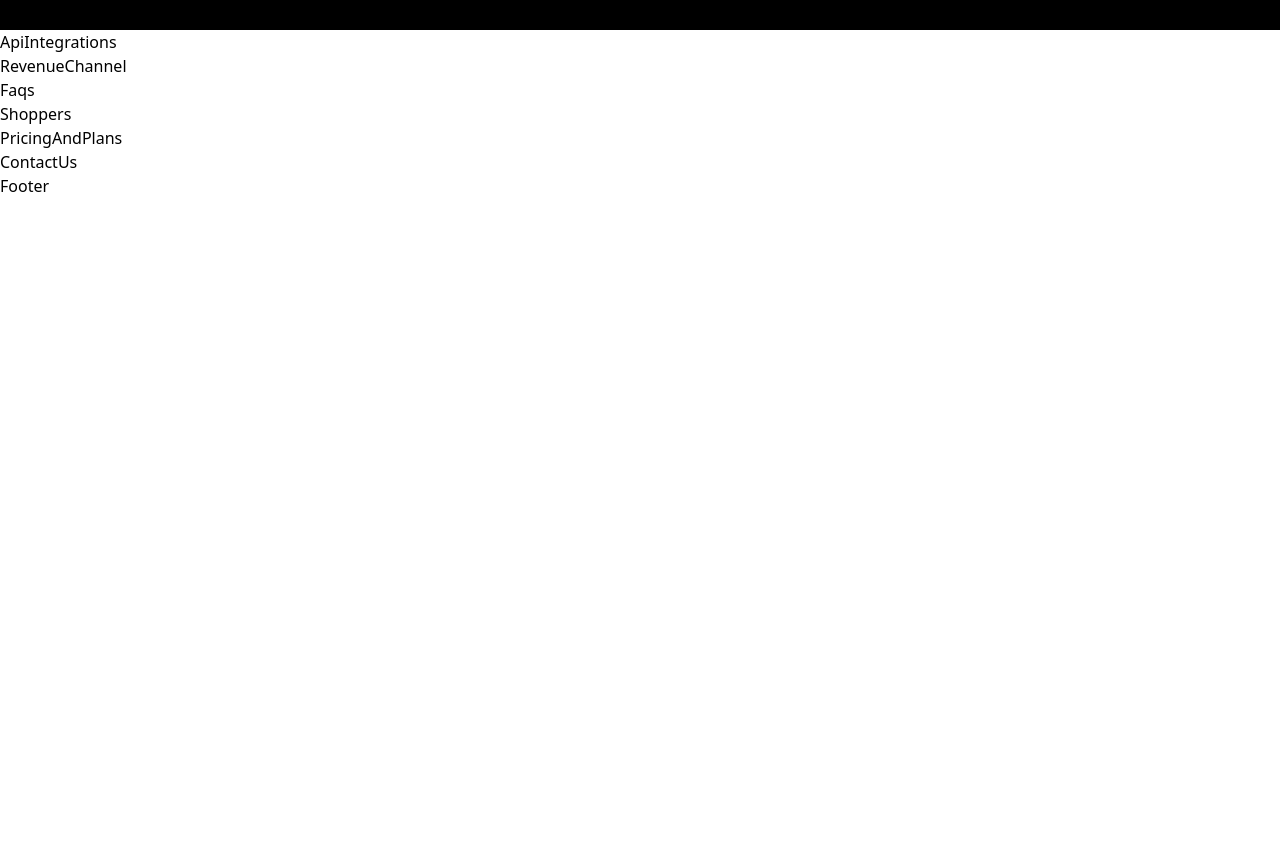
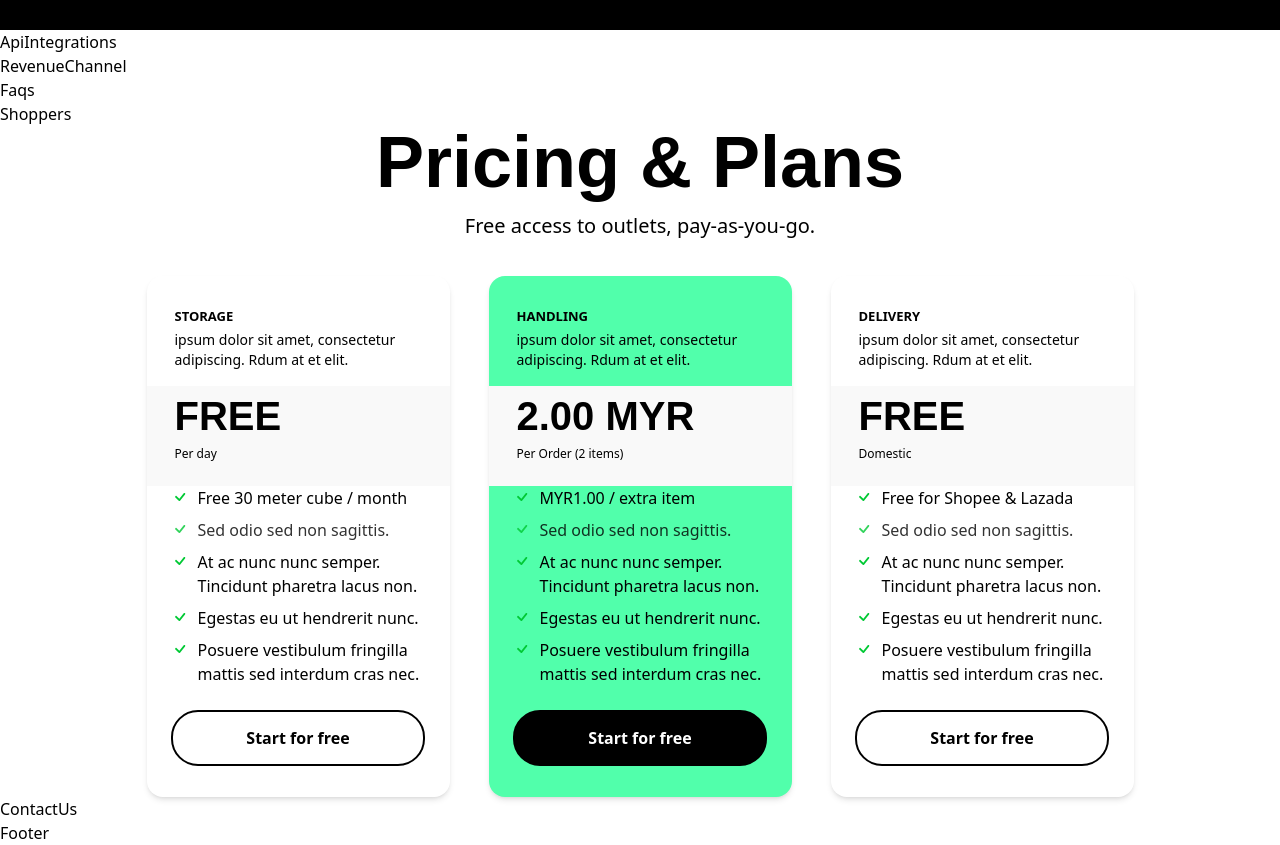
Before and after one commit to AnjaliChandaRC/allsome-next, a Next.js app: page / in a window 1280 px wide. Shown: the part 1680-2525 px from the top of the page. Before the commit the page ends 1878 px from the top, so only its background shows below. Built offline with nearby package versions, Linux system fonts and the light colour scheme.

Commit message:
add pricing table

```diff
--- a/src/app/components/PricingAndPlans.jsx
+++ b/src/app/components/PricingAndPlans.jsx
@@ -1,8 +1,84 @@
 import React from 'react'
+import CustomButton from './common/CustomButton';
+import CustomHeading from './common/CustomHeading';
+import CustomDescription from './common/CustomDescription';
+
+const PRICING_DATA_LIST = [
+  {
+    title: "Storage",
+    description: "ipsum dolor sit amet, consectetur adipiscing. Rdum at et elit.",
+    price: "FREE",
+    period: "Per day",
+    features: [
+      "Free 30 meter cube / month",
+      "Sed odio sed non sagittis.",
+      "At ac nunc nunc semper. Tincidunt pharetra lacus non.",
+      "Egestas eu ut hendrerit nunc.",
+      "Posuere vestibulum fringilla mattis sed interdum cras nec.",
+    ],
+  },
+  {
+    title: "Handling",
+    description: "ipsum dolor sit amet, consectetur adipiscing. Rdum at et elit.",
+    price: "2.00 MYR",
+    period: "Per Order (2 items)",
+    features: [
+      "MYR1.00 / extra item",
+      "Sed odio sed non sagittis.",
+      "At ac nunc nunc semper. Tincidunt pharetra lacus non.",
+      "Egestas eu ut hendrerit nunc.",
+      "Posuere vestibulum fringilla mattis sed interdum cras nec.",
+    ],
+  },
+  {
+    title: "Delivery",
+    description: "ipsum dolor sit amet, consectetur adipiscing. Rdum at et elit.",
+    price: "FREE",
+    period: "Domestic",
+    features: [
+      "Free for Shopee & Lazada",
+      "Sed odio sed non sagittis.",
+      "At ac nunc nunc semper. Tincidunt pharetra lacus non.",
+      "Egestas eu ut hendrerit nunc.",
+      "Posuere vestibulum fringilla mattis sed interdum cras nec.",
+    ],
+  },
+];
 
 const PricingAndPlans = () => {
   return (
-    <div>PricingAndPlans</div>
+    <div className="container">
+      <CustomHeading className="lg:!text-7xl md:!text-6xl sm:!text-5xl !text-4xl pb-3.5 !font-kanit font-bold text-center" title="Pricing & Plans" />
+      <CustomDescription className="text-center pb-9" description="Free access to outlets, pay-as-you-go." />
+      <div className="flex gap-[39px] max-lg:flex-wrap justify-center">
+        {PRICING_DATA_LIST.map((card, index) => (
+          <div key={index} className={`w-full max-w-[303px]  rounded-2xl shadow-md py-[31px] ${index === 1 ? "bg-green" : ""} `}>
+            <div className="px-7">
+              <h3 className="text-[13px] font-semibold uppercase pb-[3px] ">{card.title}</h3>
+              <p className="text-sm mb-4">{card.description}</p>
+            </div>
+            <div className="bg-[#F9F9F9] px-7">
+              <p className='text-custom-3xl font-kanit font-black'>{card.price}</p>
+              <p className="text-xs pb-6">{card.period}</p>
+            </div>
+            <div className="px-7">
+              <ul className="space-y-2 mb-6 text-left">
+                {card.features.map((feature, i) => (
+                  <li key={i} className={`flex gap-3 ${i === 1 ? "opacity-80" : ""} `}>
+                    <span className='pt-1.5'><svg width="11" height="10" viewBox="0 0 11 10" fill="none" xmlns="http://www.w3.org/2000/svg">
+                      <path d="M8.71233 1.21261C8.88842 1.04497 9.12274 0.952289 9.36585 0.954128C9.60897 0.955968 9.84186 1.05218 10.0154 1.22246C10.1889 1.39275 10.2895 1.62379 10.2959 1.86682C10.3024 2.10986 10.2141 2.34589 10.0498 2.52511L5.06233 8.76261C4.97657 8.85498 4.87306 8.92911 4.758 8.98056C4.64293 9.03202 4.51867 9.05974 4.39264 9.06208C4.26662 9.06441 4.14142 9.04131 4.02453 8.99415C3.90763 8.94699 3.80145 8.87674 3.71233 8.78761L0.404831 5.48011C0.312722 5.39428 0.238845 5.29078 0.187605 5.17578C0.136365 5.06078 0.108812 4.93664 0.106591 4.81076C0.10437 4.68488 0.127526 4.55984 0.174678 4.44311C0.221829 4.32637 0.29201 4.22033 0.381033 4.13131C0.470057 4.04228 0.576099 3.9721 0.692834 3.92495C0.809569 3.8778 0.934606 3.85464 1.06048 3.85687C1.18636 3.85909 1.3105 3.88664 1.4255 3.93788C1.5405 3.98912 1.644 4.063 1.72983 4.15511L4.34733 6.77136L8.68858 1.24011C8.6964 1.23048 8.70474 1.2213 8.71358 1.21261H8.71233Z" fill="#00C934" />
+                    </svg>
+                    </span>{feature}</li>
+                ))}
+              </ul>
+              <div className="flex items-center justify-center">
+                <CustomButton title="Start for free" className={`!py-3.5 !px-[73px] ${index === 1 ? "!bg-black !text-white" : ""}`} />
+              </div>
+            </div>
+          </div>
+        ))}
+      </div>
+    </div>
   )
 }
 
```
